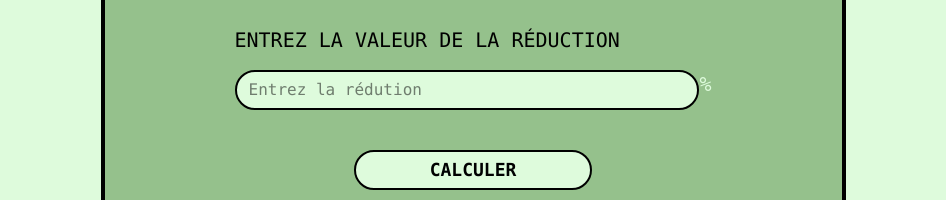
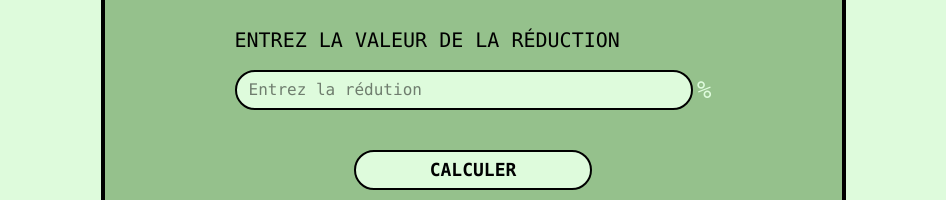
Before and after one commit to Ridaelko/sales, a React (Vite) app: page / in a window 1280 px wide. Shown: the part 363-563 px from the top of the page, without its empty margins (167-1113 px from the left). Built offline with nearby package versions, Linux system fonts and the light colour scheme.

Commit message:
add margin to % after seconde input

```diff
--- a/src/App.tsx
+++ b/src/App.tsx
@@ -62,7 +62,7 @@ const App = () => {
                   setSales(parseFloat(e.target.value));
                 }}
               />
-              <p className="text-xl text-[#DEFBDC] font-mono">%</p>
+              <p className="text-2xl text-[#DEFBDC] font-mono ml-1 mt-1">%</p>
             </div>
             <div className="flex justify-center">
               <button
```
